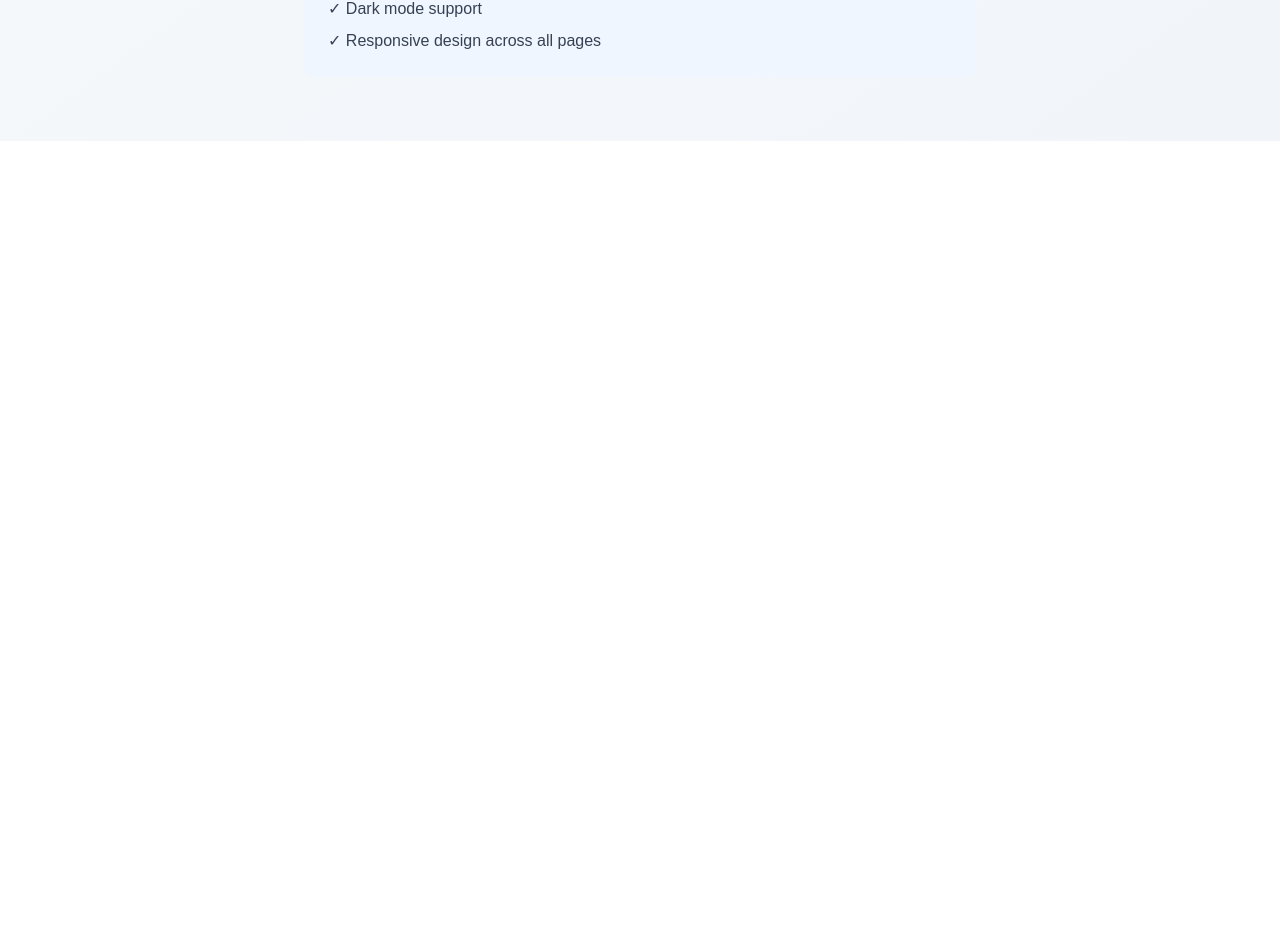
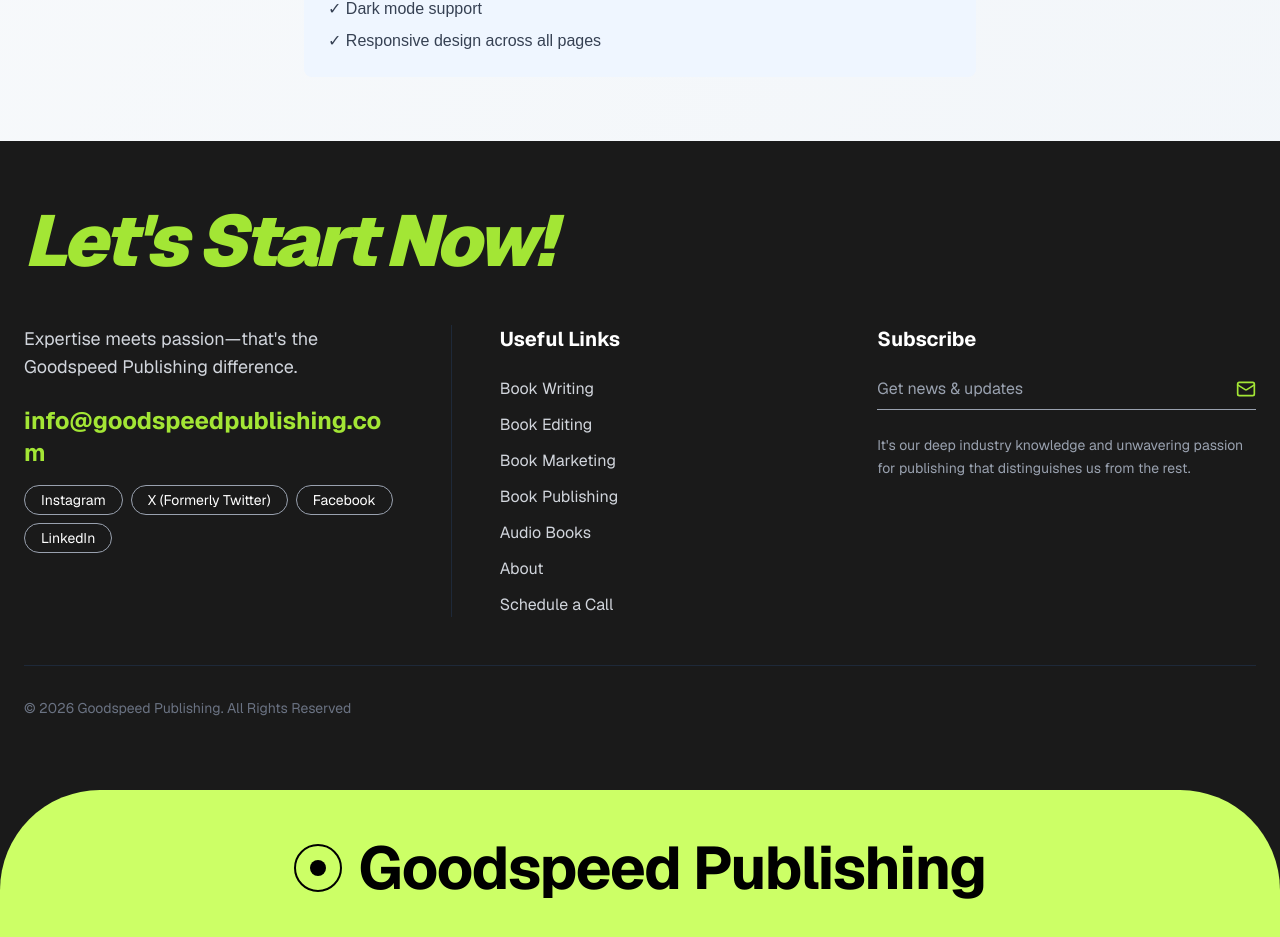
Before and after one commit to abubakar267/ebook-web, a Next.js app: page / in a window 1280 px wide. Shown: the part 798-1735 px from the top of the page. Before the commit the page ends 939 px from the top, so only its background shows below. Built offline with nearby package versions, Linux system fonts and the light colour scheme.

Commit message:
Added Footer

```diff
--- a/app/page.jsx
+++ b/app/page.jsx
@@ -1,5 +1,6 @@
 import Link from "next/link";
 import Navbar from "../components/navbar/Navbar";
+import Footer from "../components/footer/Footer";
 
 export default function Home() {
   return (
@@ -60,6 +61,8 @@ export default function Home() {
           </div>
         </div>
       </main>
+
+      <Footer />
     </div>
   );
 }
--- /dev/null
+++ b/components/footer/Footer.jsx
@@ -0,0 +1,93 @@
+import React from 'react';
+import { Mail, ArrowUp } from 'lucide-react';
+
+const Footer = () => {
+  const scrollToTop = () => {
+    window.scrollTo({ top: 0, behavior: 'smooth' });
+  };
+
+  return (
+    <footer className="bg-[#1a1a1a] text-white pt-16 font-sans">
+      <div className="max-w-7xl mx-auto px-6">
+        {/* Main Heading */}
+        <h2 className="text-[#a3e635] text-5xl md:text-7xl font-black mb-12 italic tracking-tighter">
+          Let's Start Now!
+        </h2>
+
+        <div className="grid grid-cols-1 md:grid-cols-3 gap-12 pb-12 border-b border-gray-800">
+          {/* Column 1: Contact */}
+          <div className="space-y-6">
+            <p className="text-gray-300 text-lg max-w-xs">
+              Expertise meets passion—that's the Goodspeed Publishing difference.
+            </p>
+            <a
+              href="mailto:info@goodspeedpublishing.com"
+              className="text-[#a3e635] text-xl md:text-2xl font-bold break-words hover:opacity-80 transition-opacity"
+            >
+              info@goodspeedpublishing.com
+            </a>
+
+            <div className="flex flex-wrap gap-2 pt-4">
+              {['Instagram', 'X (Formerly Twitter)', 'Facebook', 'LinkedIn'].map((social) => (
+                <button
+                  key={social}
+                  className="px-4 py-1 border border-gray-400 rounded-full text-sm hover:bg-white hover:text-black transition-colors"
+                >
+                  {social}
+                </button>
+              ))}
+            </div>
+          </div>
+
+          {/* Column 2: Links */}
+          <div className="md:pl-12 border-l border-gray-800">
+            <h3 className="text-xl font-bold mb-6">Useful Links</h3>
+            <ul className="space-y-3 text-gray-300">
+              {['Book Writing', 'Book Editing', 'Book Marketing', 'Book Publishing', 'Audio Books', 'About', 'Schedule a Call'].map((link) => (
+                <li key={link}>
+                  <a href="#" className="hover:text-[#a3e635] transition-colors">{link}</a>
+                </li>
+              ))}
+            </ul>
+          </div>
+
+          {/* Column 3: Subscribe */}
+          <div className="space-y-6">
+            <h3 className="text-xl font-bold">Subscribe</h3>
+            <div className="relative border-b border-gray-400 pb-2 flex items-center justify-between">
+              <span className="text-gray-400">Get news & updates</span>
+              <Mail className="text-[#a3e635] w-5 h-5" />
+            </div>
+            <p className="text-gray-400 text-sm leading-relaxed">
+              It's our deep industry knowledge and unwavering passion for publishing that distinguishes us from the rest.
+            </p>
+          </div>
+        </div>
+
+        {/* Copyright */}
+        <div className="py-8 text-gray-500 text-sm">
+          © 2026 Goodspeed Publishing. All Rights Reserved
+        </div>
+      </div>
+
+      {/* Bottom Large Logo Section */}
+      <div className="relative mt-10">
+        <div className="bg-[#ccff66] rounded-t-[100px] py-12 flex justify-center items-center px-6">
+          <div className="flex items-center gap-4 text-black">
+            {/* Simple SVG Logo implementation */}
+            <div className="w-12 h-12 border-2 border-black rounded-full flex items-center justify-center">
+              <div className="w-4 h-4 bg-black rounded-full"></div>
+            </div>
+            <h1 className="text-4xl md:text-6xl font-bold tracking-tight">
+              Goodspeed Publishing
+            </h1>
+          </div>
+        </div>
+
+
+      </div>
+    </footer>
+  );
+};
+
+export default Footer;
```
